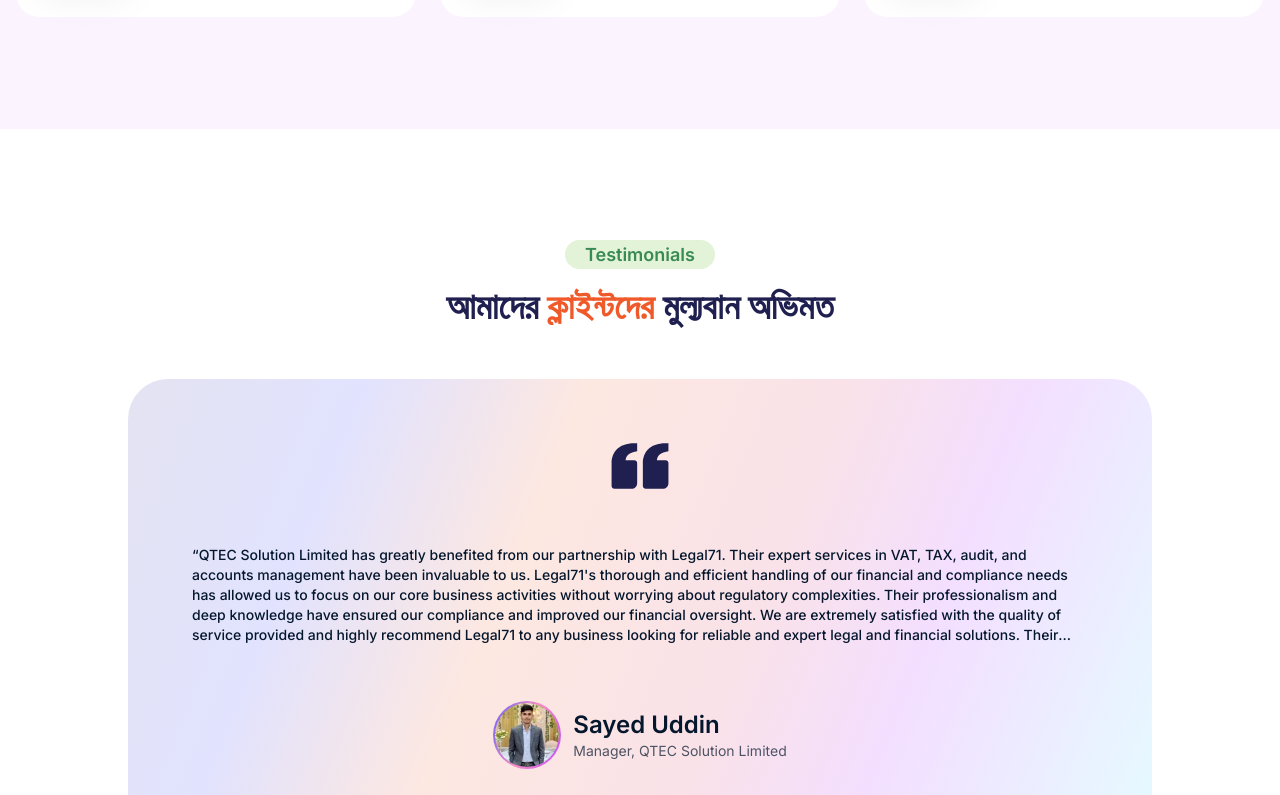
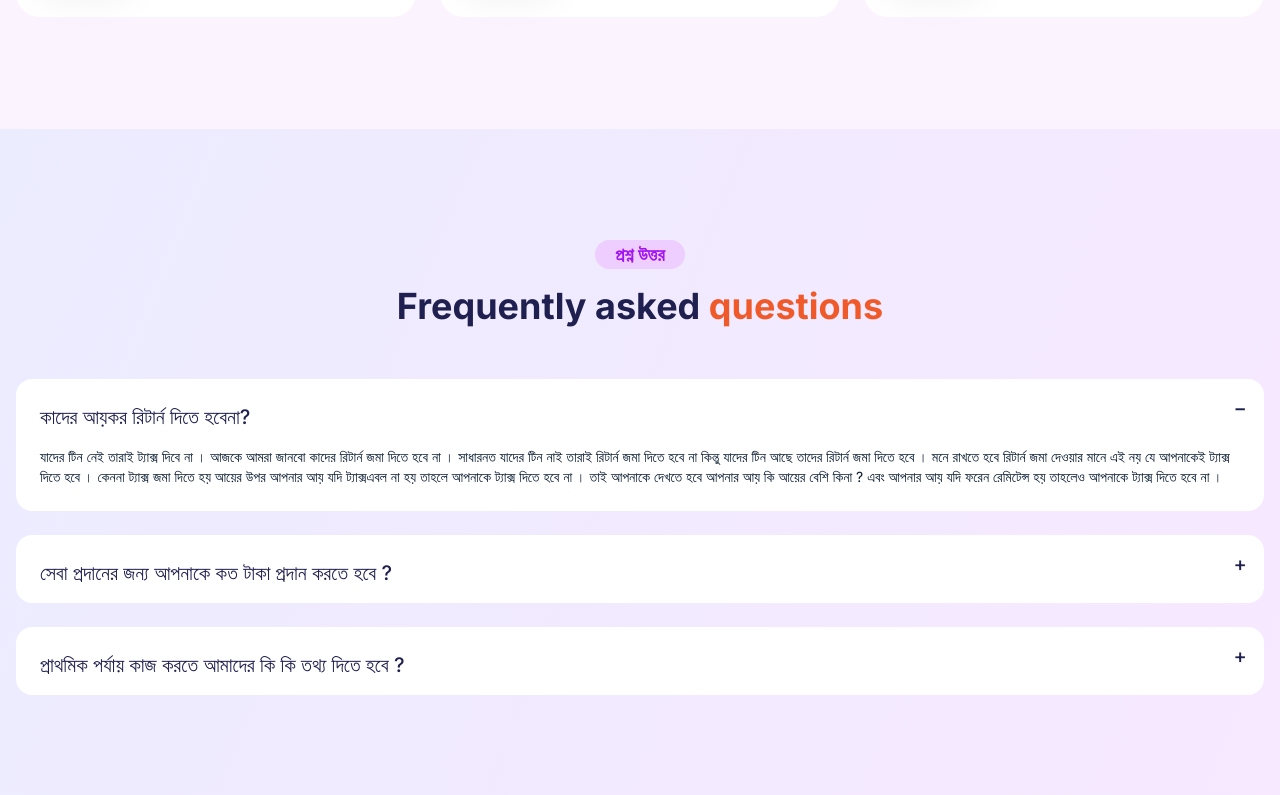
Before and after one commit to qtecsolution/legal-71, a website: page index.html in a window 1280 px wide. Shown: the part 5920-6715 px from the top of the page. Drawn offline with nearby package versions, Linux system fonts and the light colour scheme; a web font is replaced by a local one.

Commit message:
[Done]  Testimonials section hide

```diff
--- a/index.html
+++ b/index.html
@@ -763,7 +763,7 @@
     <!-- ourTeam section end -->
 
     <!-- Testimonials section start -->
-    <section id="testimonials" class="py-8 md:py-16 lg:py-28">
+    <!-- <section id="testimonials" class="py-8 md:py-16 lg:py-28">
       <div class="container">
         <div class="flex flex-col gap-5 sm:gap-6 md:gap-8 lg:gap-12 ">
           <div class="flex flex-col items-center gap-3 ">
@@ -780,7 +780,7 @@
             <div
               class="swiper testimonialSwiper w-full  sm:max-w-lg md:max-w-2xl lg:max-w-4xl xl:max-w-5xl 2xl:max-w-6xl mx-auto">
               <div class="swiper-wrapper gap-1">
-                <!-- Testimonial Slide -->
+
                 <div
                   class="swiper-slide p-3 sm:p-8 lg:p-16 rounded-2xl md:rounded-3xl lg:rounded-[40px] bg-testimonial-gradient">
                   <div class="flex items-center justify-center flex-col gap-14">
@@ -813,7 +813,7 @@
                   </div>
                 </div>
 
-                <!-- <div
+                <div
                   class="swiper-slide p-3 sm:p-8 lg:p-16 rounded-2xl md:rounded-3xl lg:rounded-[40px] bg-testimonial-gradient">
                   <div class="flex items-center justify-center flex-col gap-14">
                     <svg xmlns="http://www.w3.org/2000/svg" width="58" height="46" viewBox="0 0 58 46" fill="none">
@@ -838,9 +838,9 @@
                       </div>
                     </div>
                   </div>
-                </div> -->
+                </div>
 
-                <!-- <div
+                <div
                   class="swiper-slide p-3 sm:p-8 lg:p-16 rounded-2xl md:rounded-3xl lg:rounded-[40px] bg-testimonial-gradient">
                   <div class="flex items-center justify-center flex-col gap-14">
                     <svg xmlns="http://www.w3.org/2000/svg" width="58" height="46" viewBox="0 0 58 46" fill="none">
@@ -864,11 +864,11 @@
                       </div>
                     </div>
                   </div>
-                </div> -->
+                </div>
               </div>
             </div>
 
-            <!-- <button id="testimonialPrevButton"
+            <button id="testimonialPrevButton"
               class=" hidden sm:block bg-primary-gradient text-white p-2 rounded-full hover:bg-primary-gradient-hover transition duration-350 absolute top-1/2 -translate-y-1/2 lg:left-0 z-20">
               <svg xmlns="http://www.w3.org/2000/svg" width="37" height="37" viewBox="0 0 37 37" fill="none">
                 <path
@@ -882,16 +882,11 @@
                 <path d="M21 7.57422L31.5 18.0742M31.5 18.0742L21 28.5742M31.5 18.0742L4.5 18.0742" stroke="#F9FAFB"
                   stroke-width="2" stroke-linecap="round" stroke-linejoin="round" />
               </svg>
-            </button> -->
+            </button>
           </div>
-
-
-          <!-- <div class=""> -->
-          <!-- </div> -->
-
         </div>
       </div>
-    </section>
+    </section> -->
     <!-- Testimonials section end -->
 
     <!-- faq section start -->
```
